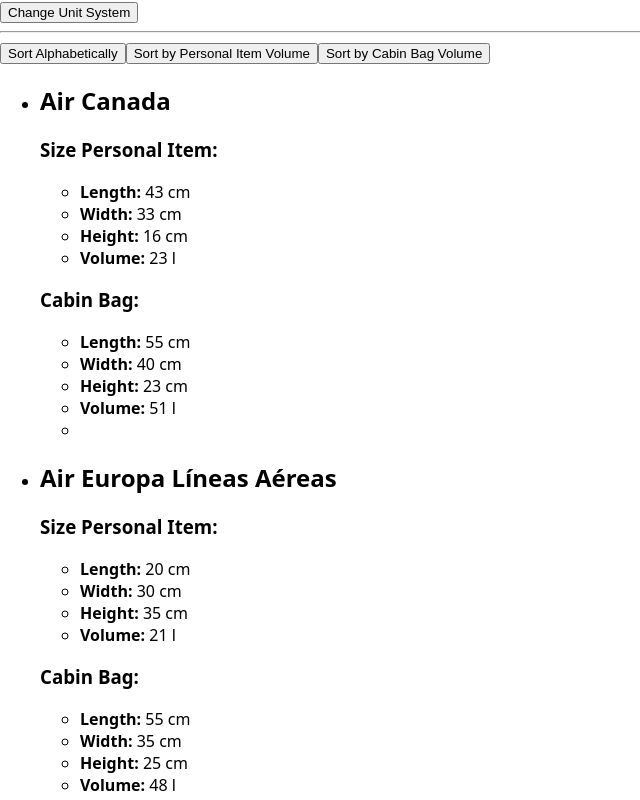
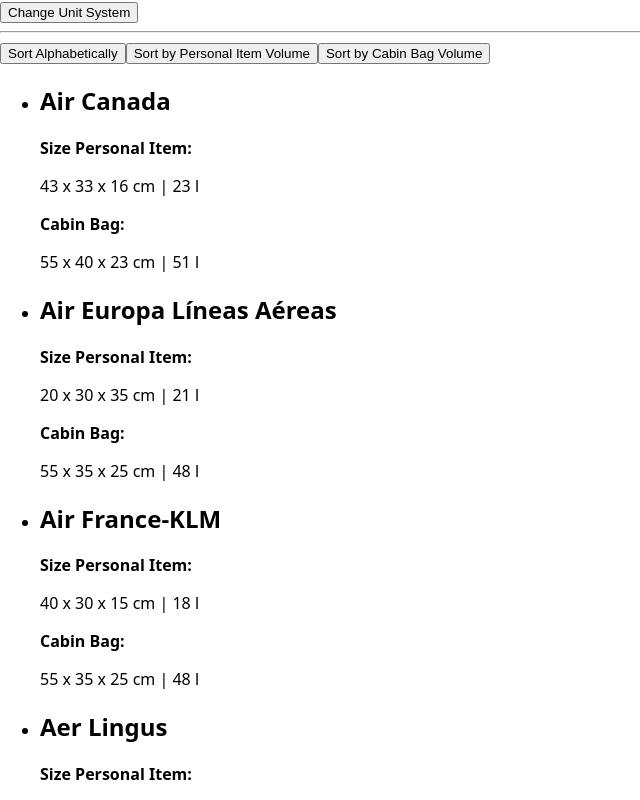
Before and after one commit to makitango/hand-luggage-ninja, a Next.js app: page / in a window 1280 px wide. Shown: the top 800 px of the page, without its empty margins (0-640 px from the left). Built offline with nearby package versions, Linux system fonts and the light colour scheme.

Commit message:
minimize list display

```diff
--- a/components/AirlineList/index.js
+++ b/components/AirlineList/index.js
@@ -23,28 +23,20 @@
             <li key={id}>
               <h2>{name}</h2>
               <section>
-                <h3>Size Personal Item:</h3>
-                <ul>
-                  <li>
-                    <strong>Length:</strong>{" "}
+                <strong>Size Personal Item:</strong>
+                <p>
                   {`${Math.round(
                     convertUnits(personalItemLength, unitSystem)
-                    )} ${unitSystem === "metric" ? "cm" : "in"}`}
-                  </li>
-                  <li>
-                    <strong>Width:</strong>{" "}
+                  )}`}
+                  {" x "}
                   {`${Math.round(
                     convertUnits(personalItemWidth, unitSystem)
-                    )} ${unitSystem === "metric" ? "cm" : "in"}`}
-                  </li>
-                  <li>
-                    <strong>Height:</strong>{" "}
+                  )} `}
+                  {" x "}
                   {`${Math.round(
                     convertUnits(personalItemHeight, unitSystem)
                   )} ${unitSystem === "metric" ? "cm" : "in"}`}
-                  </li>
-                  <li>
-                    <strong>Volume: </strong>
+                  {" | "}
                   {Math.round(
                     (personalItemLength *
                       personalItemWidth *
@@ -52,42 +44,28 @@
                       1000
                   )}{" "}
                   l
-                  </li>
-                </ul>
-                <h3>Cabin Bag:</h3>
-                <ul>
-                  <li>
-                    <strong>Length:</strong>{" "}
-                    {`${Math.round(convertUnits(cabinBagLength, unitSystem))} ${
-                      unitSystem === "metric" ? "cm" : "in"
-                    }`}
-                  </li>
-                  <li>
-                    <strong>Width:</strong>{" "}
-                    {`${Math.round(convertUnits(cabinBagWidth, unitSystem))} ${
-                      unitSystem === "metric" ? "cm" : "in"
-                    }`}
-                  </li>
-                  <li>
-                    <strong>Height:</strong>{" "}
+                </p>
+                <strong>Cabin Bag:</strong>
+                <p>
+                  {`${Math.round(convertUnits(cabinBagLength, unitSystem))}`}
+                  {" x "}
+                  {`${Math.round(convertUnits(cabinBagWidth, unitSystem))} `}
+                  {" x "}
                   {`${Math.round(convertUnits(cabinBagHeight, unitSystem))} ${
                     unitSystem === "metric" ? "cm" : "in"
                   }`}
-                  </li>
-                  <li>
-                    <strong>Volume: </strong>
+                  {" | "}
                   {Math.round(
                     (cabinBagLength * cabinBagWidth * cabinBagHeight) / 1000
                   )}{" "}
                   l
-                  </li>
-                  <li>
+                </p>
+                <p>
                   {" "}
                   {freeCabinBag
                     ? ""
                     : "💰💰 Caution! Surcharge for cabin bag 💰💰"}
-                  </li>
-                </ul>
+                </p>
               </section>
             </li>
           );
```
Lines whose indentation alone changed are shown as unchanged.
